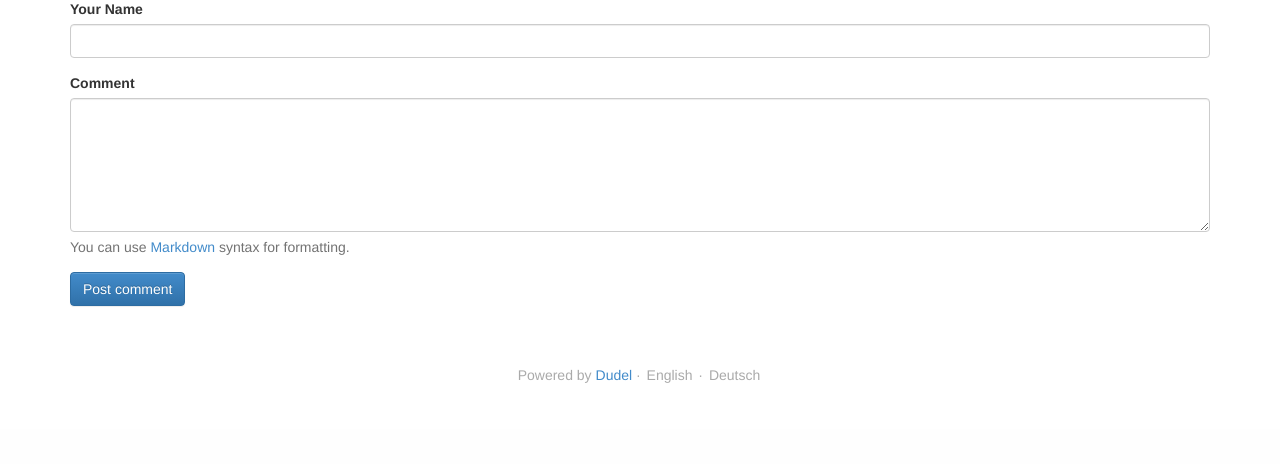
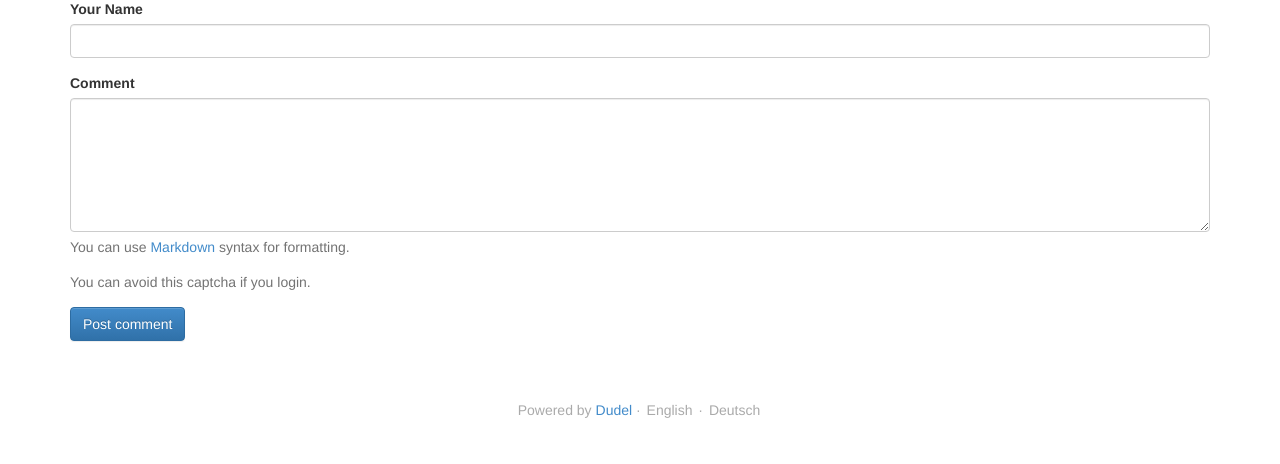
Before and after one commit to opatut/dudel, a Flask app: a page that uses dudel/templates/poll.html in a window 1280 px wide. Shown: the part 461-925 px from the top of the page. Before the commit the page ends 844 px from the top, so only its background shows below. Run offline with Flask 2, Linux system fonts and the light colour scheme; tables that the repository leaves empty hold one stand-in row (values such as "Sample post"); some libraries are stand-ins or nearby versions.

Commit message:
Require anonymous users to solve a captcha to comment on a poll

```diff
--- a/dudel/forms.py
+++ b/dudel/forms.py
@@ -1,7 +1,8 @@
 from dudel import app
 from flask import request, Markup
 from flask.ext.babel import gettext, lazy_gettext
-from flask.ext.wtf import Form
+from flask.ext.wtf import Form, RecaptchaField
+from flask.ext.wtf.recaptcha.validators import Recaptcha as RecaptchaValidator
 from flask.ext.login import current_user
 from wtforms import ValidationError
 from wtforms.fields import TextField, SelectField, BooleanField, HiddenField, FieldList, FormField, RadioField, PasswordField, TextAreaField, DecimalField
@@ -94,6 +95,11 @@ class RequiredIfAnonymous(object):
         if not field.data and current_user.is_anonymous():
             raise ValidationError(gettext("This field is required."))
 
+class RecaptchaIfAnonymous(RecaptchaValidator):
+    def __call__(self, form, field):
+        if current_user.is_anonymous():
+            super(RecaptchaIfAnonymous, self).__call__(form, field)
+
 class AtLeastNow(object):
     def __call__(self, form, field):
         if field.data < datetime.utcnow():
@@ -172,6 +178,7 @@ class PollPassword(Form):
 class CommentForm(Form):
     name = TextField(lazy_gettext("Your Name"), validators=[RequiredIfAnonymous(), Length(max=80)])
     text = TextAreaField(lazy_gettext("Comment"))
+    captcha = RecaptchaField(validators=[RecaptchaIfAnonymous()])
 
 class LanguageForm(Form):
     lang = SelectField(lazy_gettext("Language"), choices=[
--- a/dudel/templates/poll.html
+++ b/dudel/templates/poll.html
@@ -219,6 +219,15 @@
                     {{ field_error(comment_form.text) }}
                     {{ markdown_info(true) }}
                 </div>
+                {% if current_user.is_anonymous() %}
+                <div class="form-group">
+                    {{ comment_form.captcha }}
+                    {{ field_error(comment_form.captcha) }}
+                    <p class="help-block">
+                        {{ _("You can avoid this captcha if you login.") }}
+                    </p>
+                </div>
+                {% endif %}
                 <div class="form-group">
                     <input type="submit" value="{{ _('Post comment') }}" class="btn btn-primary" />
                 </div>
```
Also changed, not shown: 1 other file.
